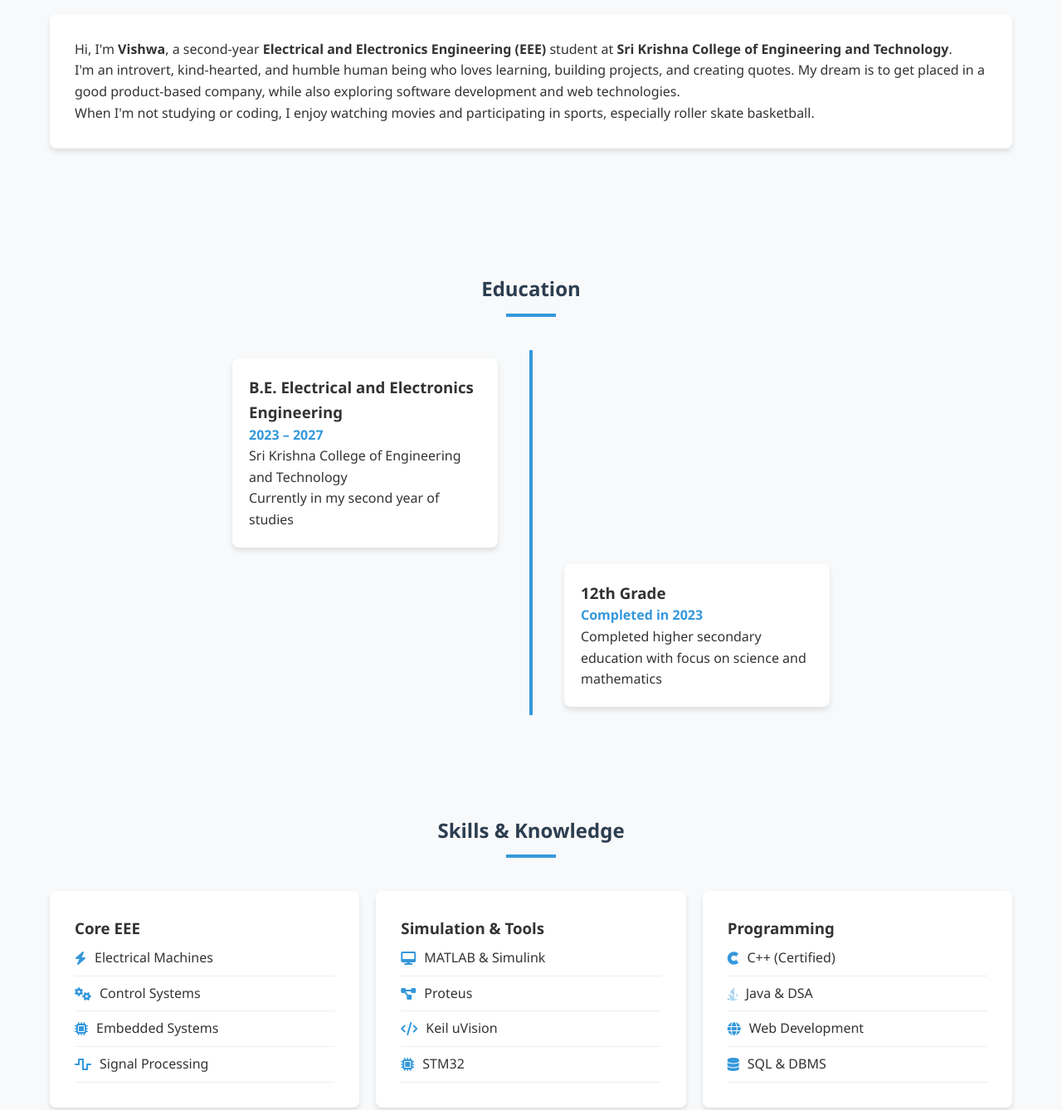
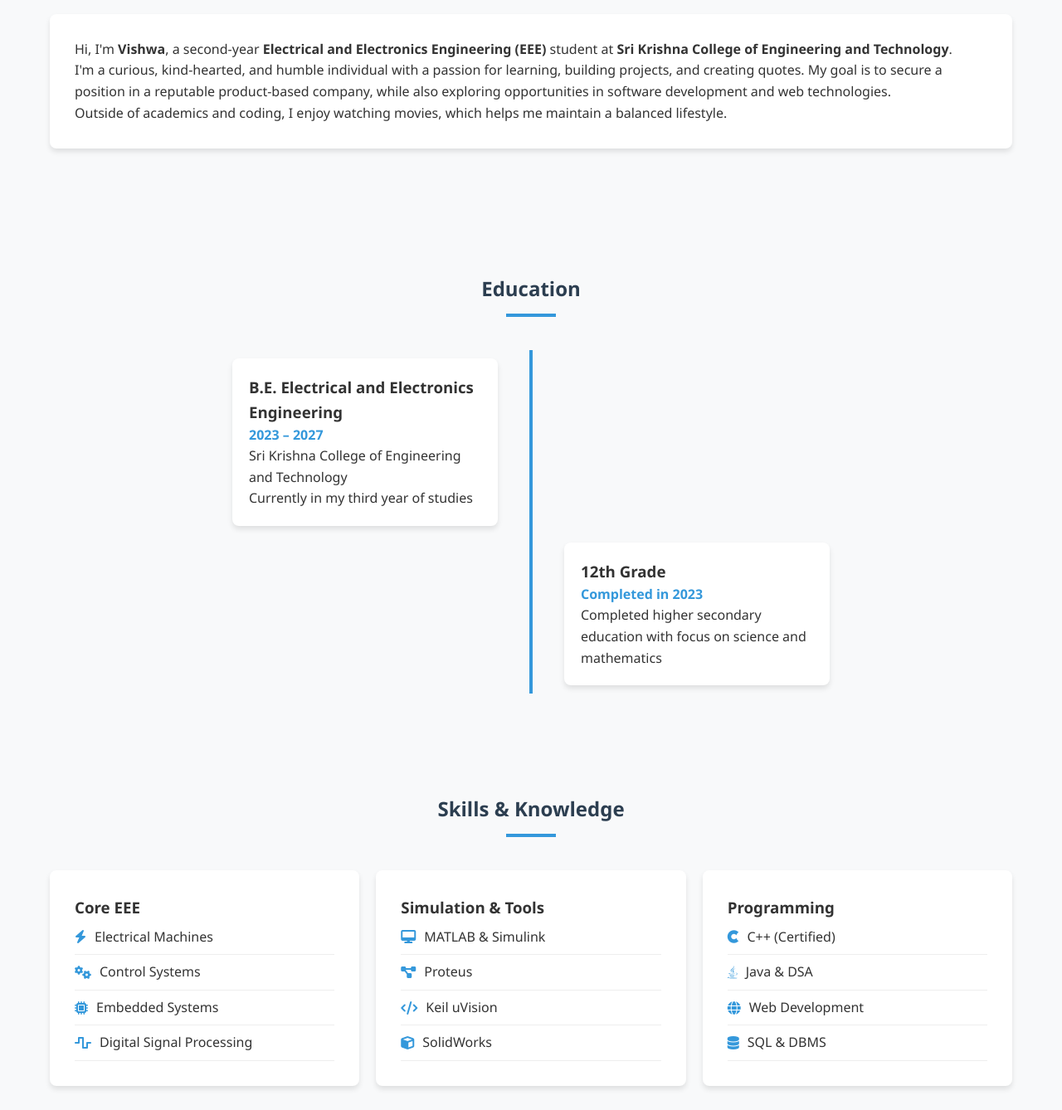
Before and after one commit to vishwa-06085/vishwablogwebpage, a plain HTML site: page index.html in a window 1280 px wide. Shown: the part 620-1958 px from the top of the page at 83% size. Drawn offline with Linux system fonts and the light colour scheme.

Commit message:
Update index.html
update some contents

```diff
--- a/index.html
+++ b/index.html
@@ -40,11 +40,12 @@
         <section id="about">
             <h2 class="section-title">About Me</h2>
             <div class="card">
-                <p>Hi, I'm <strong>Vishwa</strong>, a second-year <strong>Electrical and Electronics Engineering (EEE)</strong> student at <strong>Sri Krishna College of Engineering and Technology</strong>.</p>
-                <p>I'm an introvert, kind-hearted, and humble human being who loves learning, building projects, and creating quotes. My dream is to get placed in a good product-based company, while also exploring software development and web technologies.</p>
-                <p>When I'm not studying or coding, I enjoy watching movies and participating in sports, especially roller skate basketball.</p>
+                <p>Hi, I'm <strong>Vishwa</strong>, a second-year <strong>Electrical and Electronics Engineering (<span style="font-weight:900;">EEE</span>)</strong> student at <strong>Sri Krishna College of Engineering and Technology</strong>.</p>
+                <p>I'm a curious, kind-hearted, and humble individual with a passion for learning, building projects, and creating quotes. My goal is to secure a position in a reputable product-based company, while also exploring opportunities in software development and web technologies.</p>
+                <p>Outside of academics and coding, I enjoy watching movies, which helps me maintain a balanced lifestyle.</p>
             </div>
         </section>
+
 
         <!-- Education Section -->
         <section id="education">
@@ -55,7 +56,7 @@
                         <h3>B.E. Electrical and Electronics Engineering</h3>
                         <p class="timeline-date">2023 – 2027</p>
                         <p>Sri Krishna College of Engineering and Technology</p>
-                        <p>Currently in my second year of studies</p>
+                        <p>Currently in my third year of studies</p>
                     </div>
                 </div>
                 <div class="timeline-item">
@@ -78,7 +79,7 @@
                         <li><i class="fas fa-bolt"></i> Electrical Machines</li>
                         <li><i class="fas fa-cogs"></i> Control Systems</li>
                         <li><i class="fas fa-microchip"></i> Embedded Systems</li>
-                        <li><i class="fas fa-wave-square"></i> Signal Processing</li>
+                        <li><i class="fas fa-wave-square"></i> Digital Signal Processing</li>
                     </ul>
                 </div>
                 <div class="card">
@@ -87,7 +88,8 @@
                         <li><i class="fas fa-desktop"></i> MATLAB & Simulink</li>
                         <li><i class="fas fa-project-diagram"></i> Proteus</li>
                         <li><i class="fas fa-code"></i> Keil uVision</li>
-                        <li><i class="fas fa-microchip"></i> STM32</li>
+                        <li><i class="fas fa-cube"></i> SolidWorks</li>
+
                     </ul>
                 </div>
                 <div class="card">
@@ -144,7 +146,6 @@
                 <ul class="skill-list">
                     <li><i class="fas fa-briefcase"></i> Get placed in a good product-based company</li>
                     <li><i class="fas fa-laptop-code"></i> Build company-level standard projects in Web Development</li>
-                    <li><i class="fas fa-graduation-cap"></i> Prepare for GATE 2026</li>
                     <li><i class="fas fa-rocket"></i> Continue learning and growing in both EEE and software fields</li>
                 </ul>
             </div>
```
